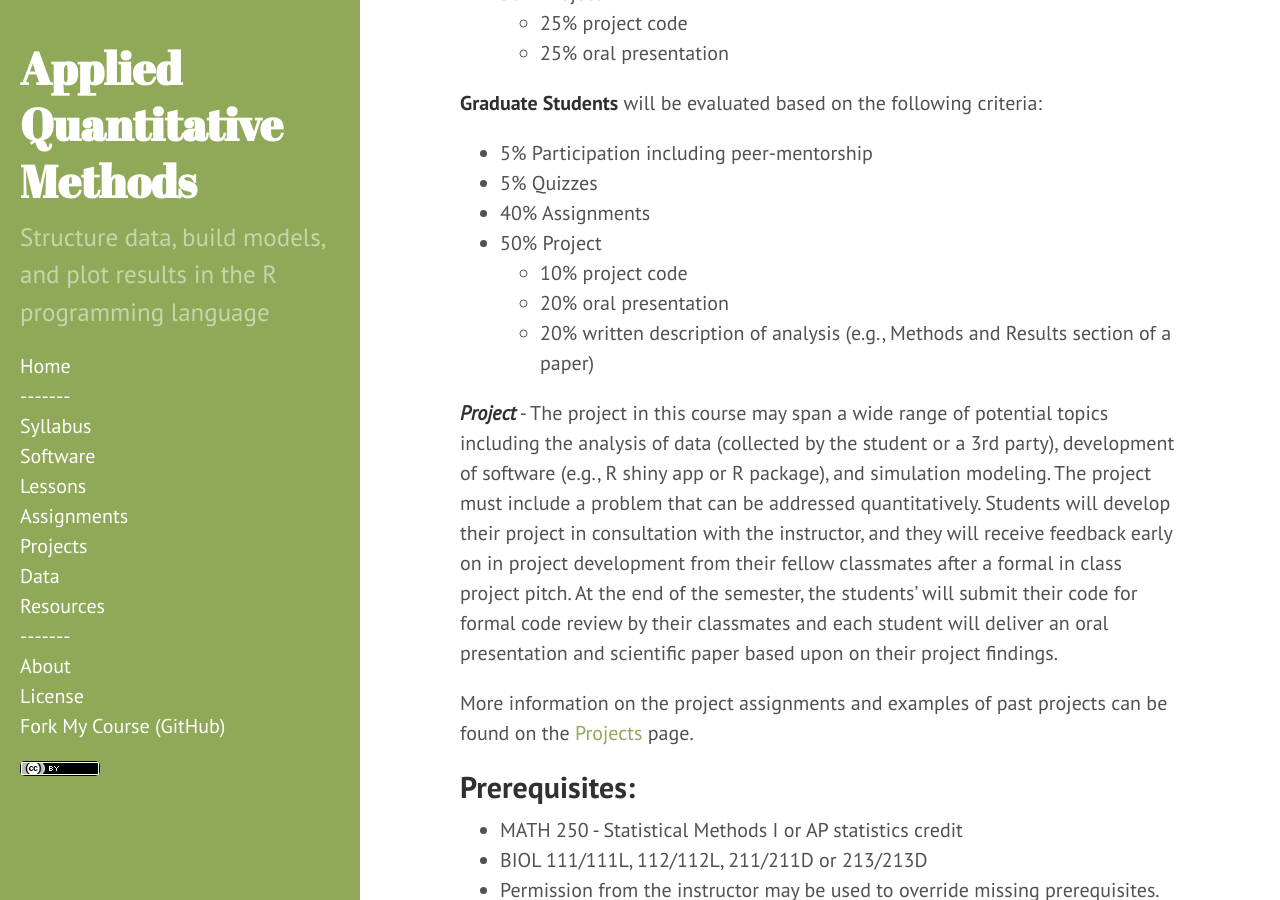
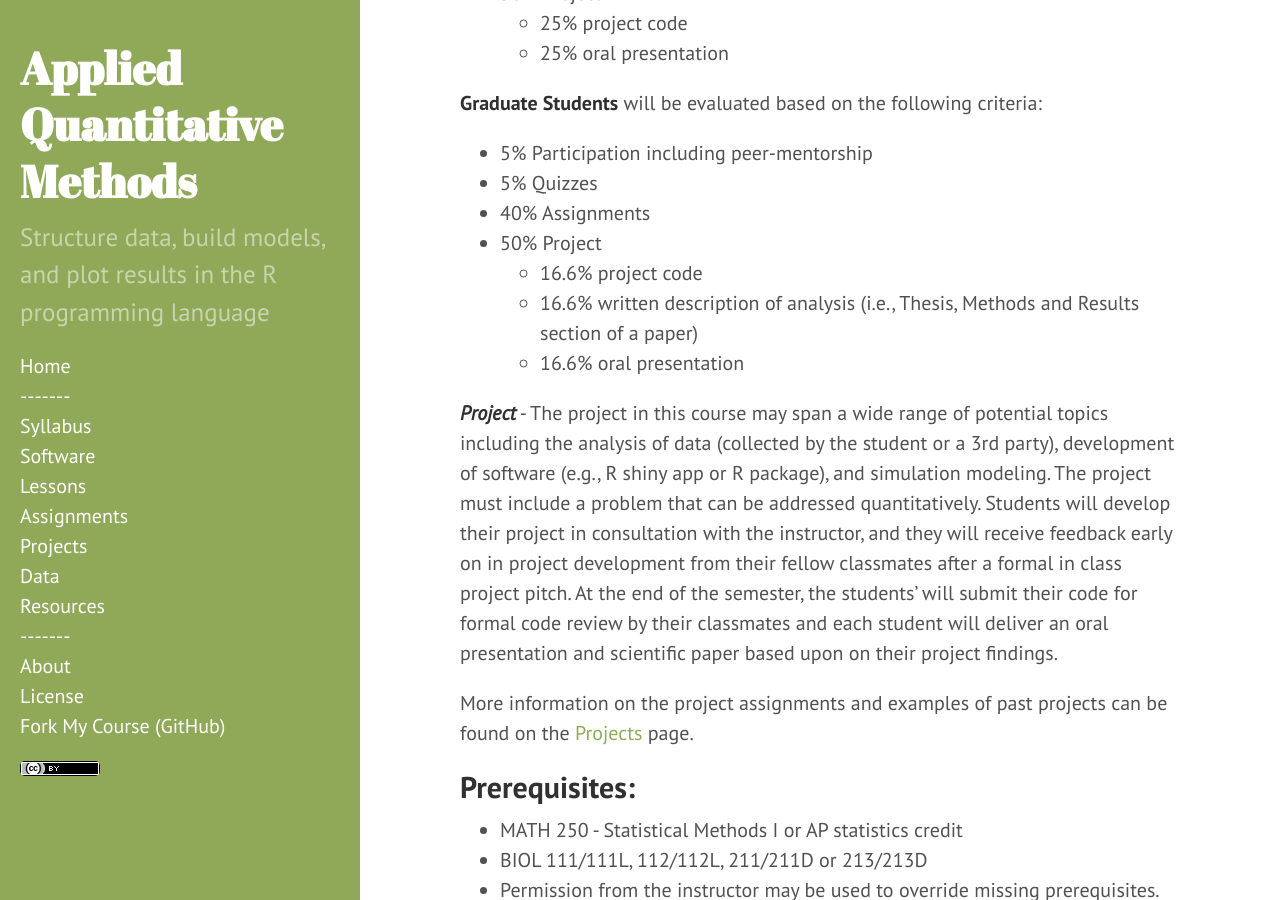
Before and after one commit to dmcglinn/quant_methods, a Jekyll site: the page built from syllabus.md, in a window 1280 px wide and 900 px high, scrolled down 1905 px. Built offline with Jekyll 4.4.1, drawn with Linux system fonts in a browser that asks for light colours.

Commit message:
update syllabus grad student weights.

```diff
--- a/syllabus.md
+++ b/syllabus.md
@@ -81,11 +81,10 @@ Student Evaluation:
 * 5% Quizzes
 * 40% Assignments
 * 50% Project
-    - 10% project code
-    - 20% oral presentation
-    - 20% written description of analysis (e.g., Methods and Results section of
+    - 16.6% project code
+    - 16.6% written description of analysis (i.e., Thesis, Methods and Results section of
        a paper)
-
+    - 16.6% oral presentation
 
 **_Project_** - The project in this course may span a wide range of potential
 topics including the analysis of data (collected by the student or a 3rd party),
```
